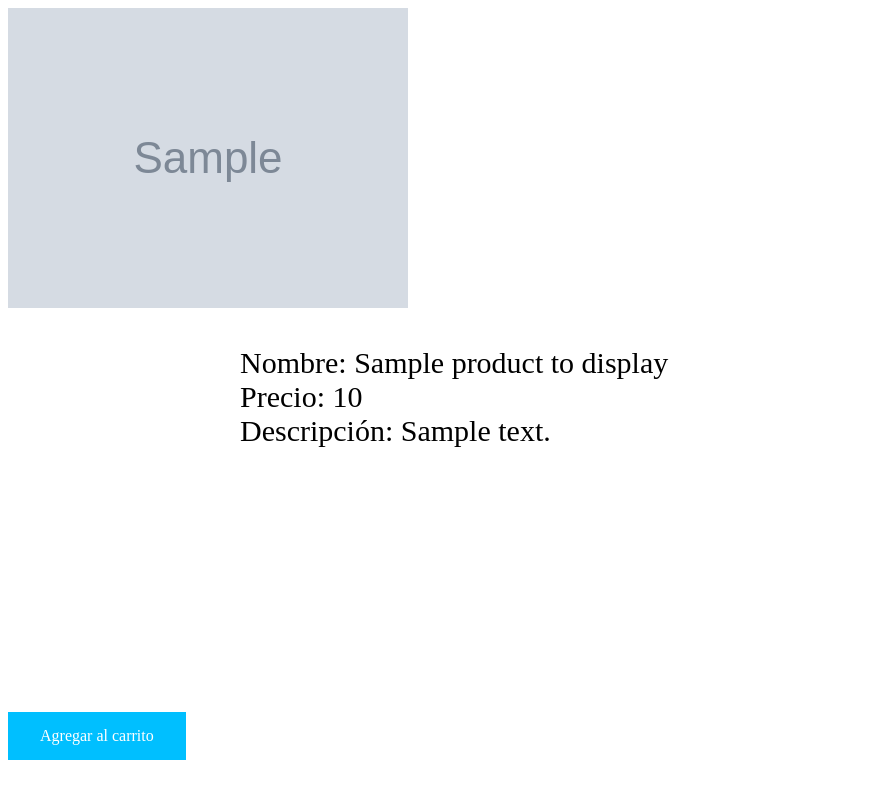
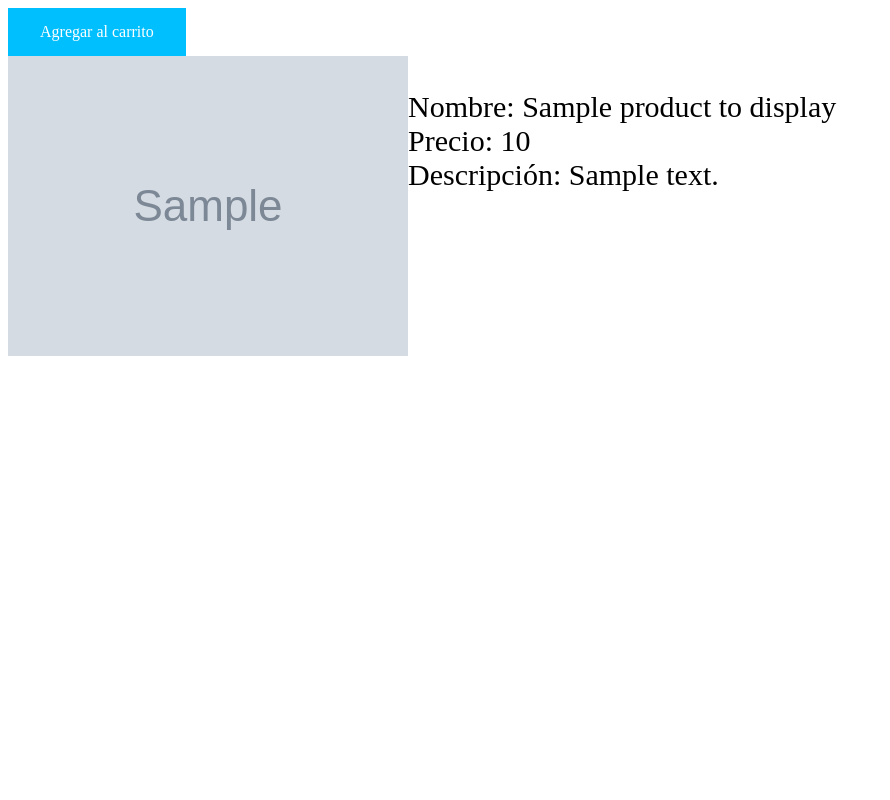
Before and after one commit to gaspar44/tdiw, a PHP site: template view/product_display.php in a window 1280 px wide. Shown: the whole page, without its empty margins (0-890 px from the left). Run offline with PHP 8.4, Linux system fonts and the light colour scheme; the template is opened without the code that fills it: most values are stand-ins (such as "Sample title", 1, 10 or a date in 2020); grey boxes marked "Sample" are stand-in pictures.

Commit message:
Nico Fix it Again, your welcome, XP

```diff
--- a/sqlScripts/tdiwb8.sql
+++ b/sqlScripts/tdiwb8.sql
@@ -99,7 +99,7 @@ INSERT INTO `producto` (`id`, `nombre`, `precio`, `descripcion`, `ruta`, `catego
 (3, 'Chardonnay 2018', 5.51, 'De nuestra finca “El Cerezo”, elaboramos un Chardonnay Joven con las características de un clima fresco y altitud elevada. Tiene un color brillante amarillo, fresco y persistente, con notas tropicales al inicio que van tornadose cítricas al final del paso por boca. ', '/view/resources/pictures/Chardonnay2018.png', 2),
 (5, 'Chivas Regal XV Gold', 42.9, 'Chivas Regal XV es un whisky escocés de 15 años con un sabor único y refinado, afrutado y aterciopelado. El secreto de su extraordinario sabor es el selectivo proceso de acabado en sus barricas usadas anteriormente para madurar Coñacs de Grande Champagne.', '/view/resources/pictures/ChivasRegal.jpg', 3),
 (6, 'Ron Zacapa Centenario XO', 142, 'Su nobleza excepcional se lugra gracias a un añejamiento de hasta 25 años a 2.300 metros de altitud. El resultado es un equilibrio grandioso entre complejos aromas y sabores que le hace ser considerado por muchos \'el Cognac de los rones\'. 70cl ', '/view/resources/pictures/RonZacapa.jpg', 5),
-(7, 'Vodka RIP singular Madrid', 28.6, 'Elaborado de forma artesanal 100% natural y sin filtrar.\r\nRIP es un vodka puro, cristalino, de gran untuosidad y lleno de personalidad y matices provenientes de la uva del país. El destilado durante horas en cobre y lotes reducidos le da la máxima suavidad y redondez en boca. 50cl 40%', '/view/resources/pictures/VodkaRipSingularMafrid.jpg', 6),
+(7, 'Vodka RIP singular Madrid', 28.6, 'Elaborado de forma artesanal 100% natural y sin filtrar.\r\nRIP es un vodka puro, cristalino, de gran untuosidad y lleno de personalidad y matices provenientes de la uva del país. El destilado durante horas en cobre y lotes reducidos le da la máxima suavidad y redondez en boca. 50cl 40%', '/view/resources/pictures/VodkaRipSingularMafrid.png', 6),
 (8, 'Castell Sant Antoni', 13.95, 'De color amarillo pálido con reflejos verdosos.\r\n\r\nBurbuja fina y abundante, con formación de rosarios de ascendencia constante.\r\n\r\nEn nariz es fresco y agradable. Destacan aromas de fruta blanca (manzana verde, melocotón, albaricoque), además de ciertos aromas de flores blancas, notas cítricas y lías finas (pan de molde).\r\n\r\nEn boca la entrada es fresca y viva, con una muy buena acidez y carbónico bien integrado.\r\n\r\nEl paso en boca es ágil y la sensación final es agradable y limpia. 75cl 12%Vol', '/view/resources/pictures/CastellSantAntoni.jpg', 4);
 
 -- --------------------------------------------------------
--- a/view/menu.php
+++ b/view/menu.php
@@ -1,6 +1,6 @@
 <div class="topNav">
     <div class="logo">
-        <img src="/view/resources/pictures/logo.PNG"></img>
+        <img src="/view/resources/pictures/logo.png"></img>
     </div>
     <div class="userSession">
         <a href="/view/IniciarSesion.html">Inicio</a><a href="view/RegistroUsuario.html">Registro</a>
--- a/view/product_display.php
+++ b/view/product_display.php
@@ -8,21 +8,22 @@
 
 </head>
 <body>
+<div>
+    <div class="button_detail_add_cart">Agregar al carrito</div>
     <div class="product">
         <div class="drinkImage">
-            <img src=<?php echo $productToDisplay->getRouteToPicture()?>>
+            <img src=<?php echo $productToDisplay->getRouteToPicture() ?>>
         </div>
         <div class="productInfo">
             <br>
-            Nombre: <?php echo $productToDisplay->getName()?>
+            Nombre: <?php echo $productToDisplay->getName() ?>
             <br>
-            Precio: <?php echo $productToDisplay->getPrice()?>
+            Precio: <?php echo $productToDisplay->getPrice() ?>
             <br>
-            Descripción: <?php echo $productToDisplay->getDescription()?>
+            Descripción: <?php echo $productToDisplay->getDescription() ?>
             <br>
         </div>
     </div>
-    <div class="button">Agregar al carrito</div>
 
 </body>
 </html>
--- a/view/resources/styles/commonButtons.css
+++ b/view/resources/styles/commonButtons.css
@@ -12,7 +12,14 @@
     text-align: center;
     position: absolute;
 }
-
+.button_detail_add_cart{
+    color: white;
+    background: deepskyblue;
+    border-color: black;
+    padding: 15px 32px;
+    text-align: center;
+display: inline-block;
+}
 a .button {
     top: 30%;
     left: 50%;
--- a/view/resources/styles/drinkInfo.css
+++ b/view/resources/styles/drinkInfo.css
@@ -19,7 +19,9 @@ h2 {
     margin-left: 0px;
     margin-right:0px;
 }
-
+.drinkImage{
+    float: left;
+}
  .drinkImage a img {
      max-width: 100%;
      height: 200px;
@@ -38,8 +40,9 @@ h2 {
     font-size: 30px;
     /*align: center;*/
     margin: 0 auto;
-    width: 800px;
-    height: 400px;
+    /*width: 800px;*/
+    /*height: 400px;*/
+    float: left;
 
 }
 /*.drinkImage img {
```
Also changed, not shown: view/products_view.php (+1 -6 lines).
